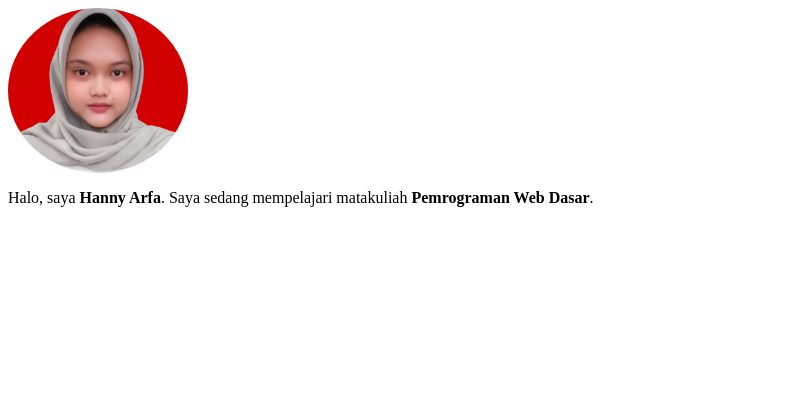
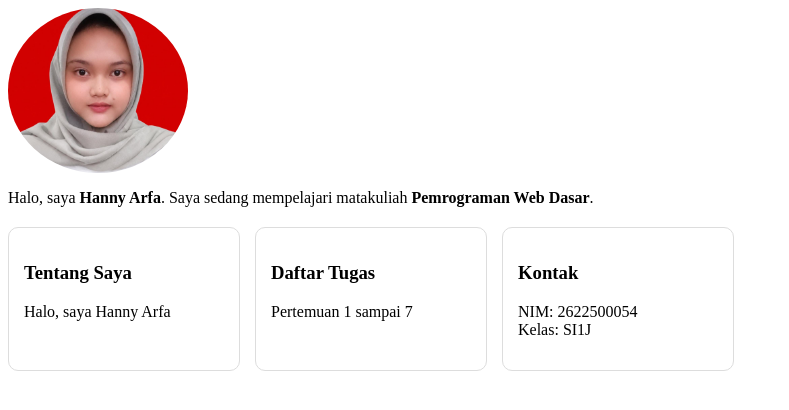
Before and after one commit to 2622500054-hanny/2622500054-PWD-SI1J-2026-2027, a PHP site: page / in a window 1280 px wide. Shown: the top 410 px of the page, without its empty margins (0-789 px from the left). Run offline with PHP 8.4, Linux system fonts and the light colour scheme.

Commit message:
merubah index.php pertemuan 07

```diff
--- a/pertemuan-07/index.php
+++ b/pertemuan-07/index.php
@@ -11,4 +11,18 @@ $namaMatakuliah = "Pemrograman Web Dasar";
     <img src="img/img/foto_profil.jpeg" width="180" style="border-radius: 50%; display: block; margin-bottom: 10px;">
     <p>Halo, saya <strong><?php echo $namaMahasiswa; ?></strong>. Saya sedang mempelajari matakuliah <strong><?php echo $namaMatakuliah; ?></strong>.</p>
 </body>
+<div style="display: flex; gap: 15px; margin-top: 20px;">
+  <div style="border: 1px solid #ddd; border-radius: 10px; padding: 15px; width: 200px;">
+    <h3>Tentang Saya</h3>
+    <p>Halo, saya <?php echo $namaMahasiswa; ?></p>
+  </div>
+  <div style="border: 1px solid #ddd; border-radius: 10px; padding: 15px; width: 200px;">
+    <h3>Daftar Tugas</h3>
+    <p>Pertemuan 1 sampai 7</p>
+  </div>
+  <div style="border: 1px solid #ddd; border-radius: 10px; padding: 15px; width: 200px;">
+    <h3>Kontak</h3>
+    <p>NIM: 2622500054<br>Kelas: SI1J</p>
+  </div>
+</div>
 </html>
```
